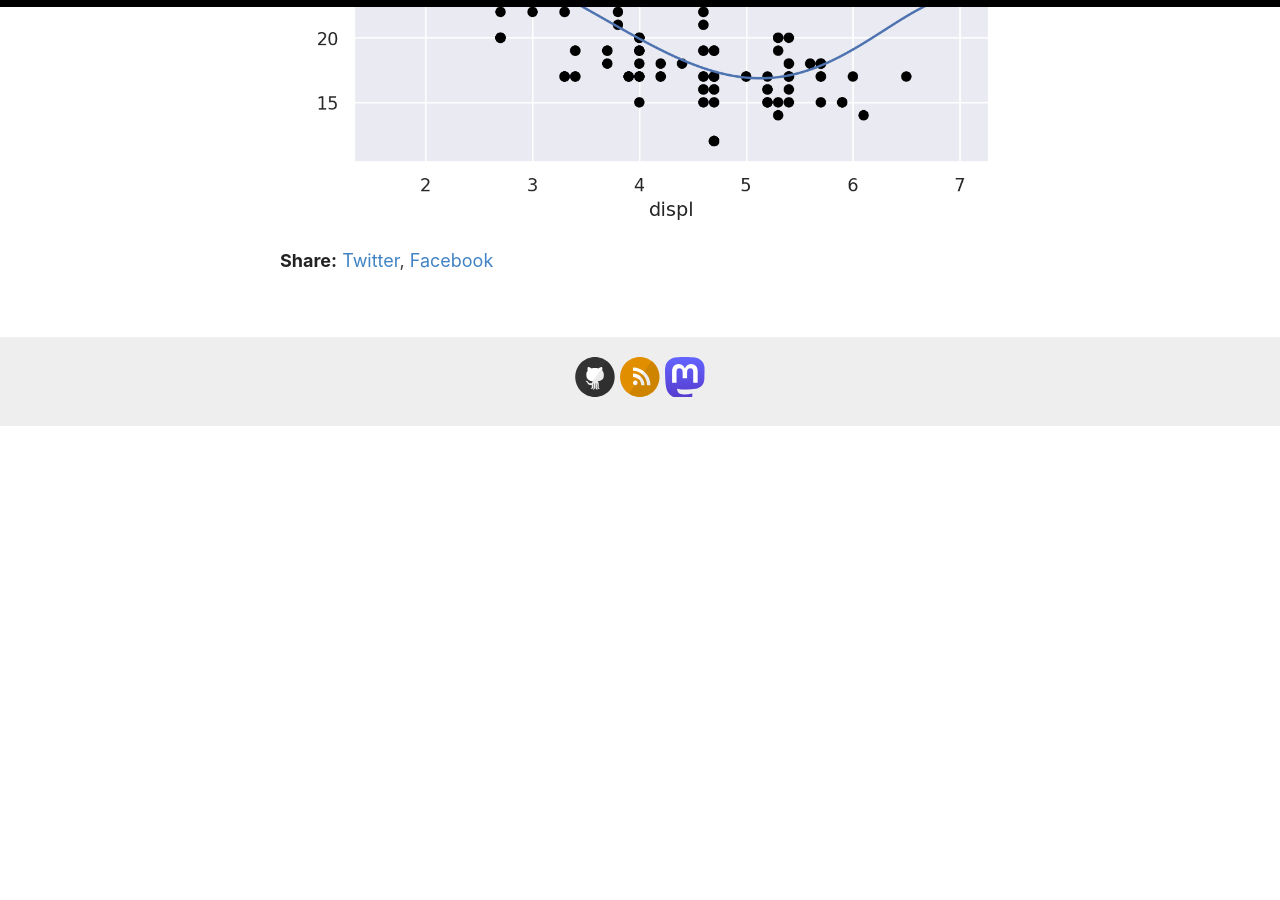
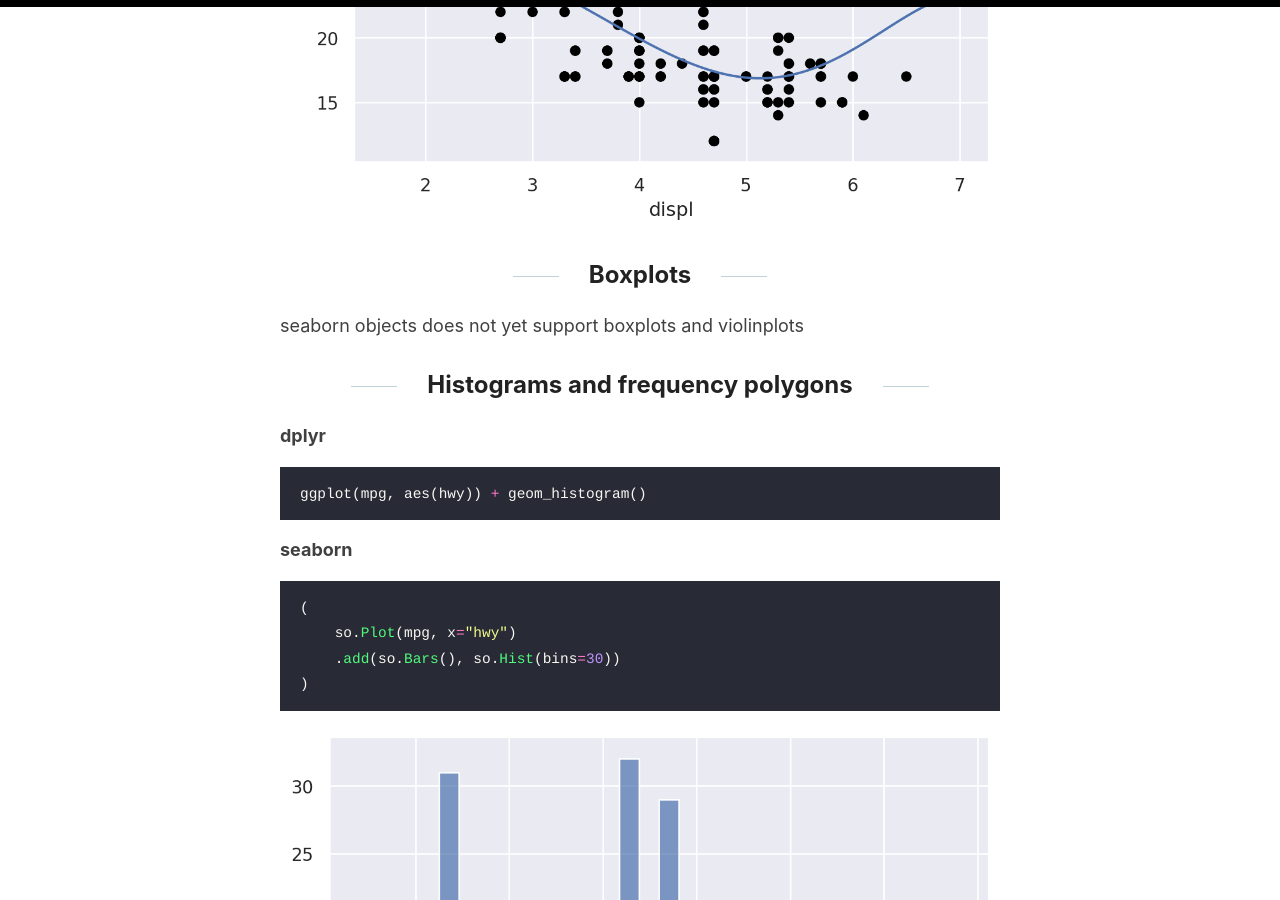
Before and after one commit to krz/krz.github.io, a Jekyll site: the page built from _posts/2024-01-15-Comparing-the-seaborn-objects-interface-with-ggplot2.md, in a window 1280 px wide and 900 px high, scrolled down 7014 px. Built offline with Jekyll 4.4.1, drawn with Linux system fonts in a browser that asks for light colours; before the commit the page ends 7440 px from its top, so only the background shows below that.

Commit message:
add histogram

````diff
--- a/_posts/2024-01-15-Comparing-the-seaborn-objects-interface-with-ggplot2.md
+++ b/_posts/2024-01-15-Comparing-the-seaborn-objects-interface-with-ggplot2.md
@@ -22,13 +22,13 @@ mpg = pl.read_csv("https://raw.githubusercontent.com/tidyverse/ggplot2/main/data
 ```
 ## Simple dot plots
 
-**dplyr**:
+**dplyr**
 ```r
 ggplot(mpg, aes(displ, hwy)) +
   geom_point()
 ```
 
-**seaborn**:
+**seaborn**
 ```python
 (
     so.Plot(mpg, x="displ", y="hwy")
@@ -39,7 +39,7 @@ ggplot(mpg, aes(displ, hwy)) +
 
 map the class variable to colour
 
-**dplyr**:
+**dplyr**
 ```r
 ggplot(mpg, aes(displ, hwy, colour = class)) +
   geom_point()
@@ -56,13 +56,13 @@ ggplot(mpg, aes(displ, hwy, colour = class)) +
 
 map the class variable to pointsize
 
-**dplyr**:
+**dplyr**
 ```r
 ggplot(mpg, aes(displ, hwy, size = class)) +
   geom_point()
 ```
 
-**seaborn**:
+**seaborn**
 ```python
 (
     so.Plot(mpg, x="displ", y="hwy", pointsize="class")
@@ -73,13 +73,13 @@ ggplot(mpg, aes(displ, hwy, size = class)) +
 
 map the class variable to alpha
 
-**dplyr**:
+**dplyr**
 ```r
 ggplot(mpg, aes(displ, hwy, alpha = class)) +
   geom_point()
 ```
 
-**seaborn**:
+**seaborn**
 ```python
 (
     so.Plot(mpg, x="displ", y="hwy", alpha="class")
@@ -90,13 +90,13 @@ ggplot(mpg, aes(displ, hwy, alpha = class)) +
 
 map the class variable to shape
 
-**dplyr**:
+**dplyr**
 ```r
 ggplot(mpg, aes(displ, hwy, shape = class)) +
   geom_point()
 ```
 
-**seaborn**:
+**seaborn**
 ```python
 (
     so.Plot(mpg, x="displ", y="hwy", marker="class")
@@ -107,14 +107,14 @@ ggplot(mpg, aes(displ, hwy, shape = class)) +
 
 ## Faceting
 
-**dplyr**:
+**dplyr**
 ```r
 ggplot(mpg, aes(displ, hwy)) +
   geom_point() +
   facet_wrap(~class)
 ```
 
-**seaborn**:
+**seaborn**
 
 the `wrap=3` argument limits it to 3 plots per column, like the ggplot example
 ```python
@@ -129,14 +129,14 @@ the `wrap=3` argument limits it to 3 plots per column, like the ggplot example
 
 ## Adding a smoother to a plot
 
-**dplyr**:
+**dplyr**
 ```r
 ggplot(mpg, aes(displ, hwy)) +
   geom_point() +
   geom_smooth()
 ```
 
-**seaborn**:
+**seaborn**
 
 Unfortunately, seaborn objects does not have an option for a confidence band yet ([StackOverflow discussion](https://stackoverflow.com/questions/75691072/plot-regression-confidence-interval-using-seaborn-objects-interface-v0-12))
 and the smoother is not LOESS (as in ggplot) but a [polynomial fit](https://github.com/mwaskom/seaborn/issues/3320)
@@ -148,3 +148,23 @@ and the smoother is not LOESS (as in ggplot) but a [polynomial fit](https://gith
 )
 ```
 ![](/images/output7.png)
+
+## Boxplots
+
+seaborn objects does not yet support boxplots and violinplots
+
+## Histograms and frequency polygons
+
+**dplyr**
+```r
+ggplot(mpg, aes(hwy)) + geom_histogram()
+```
+
+**seaborn**
+```python
+(
+    so.Plot(mpg, x="hwy")
+    .add(so.Bars(), so.Hist(bins=30))
+)
+```
+![](/images/output8.png)
````
